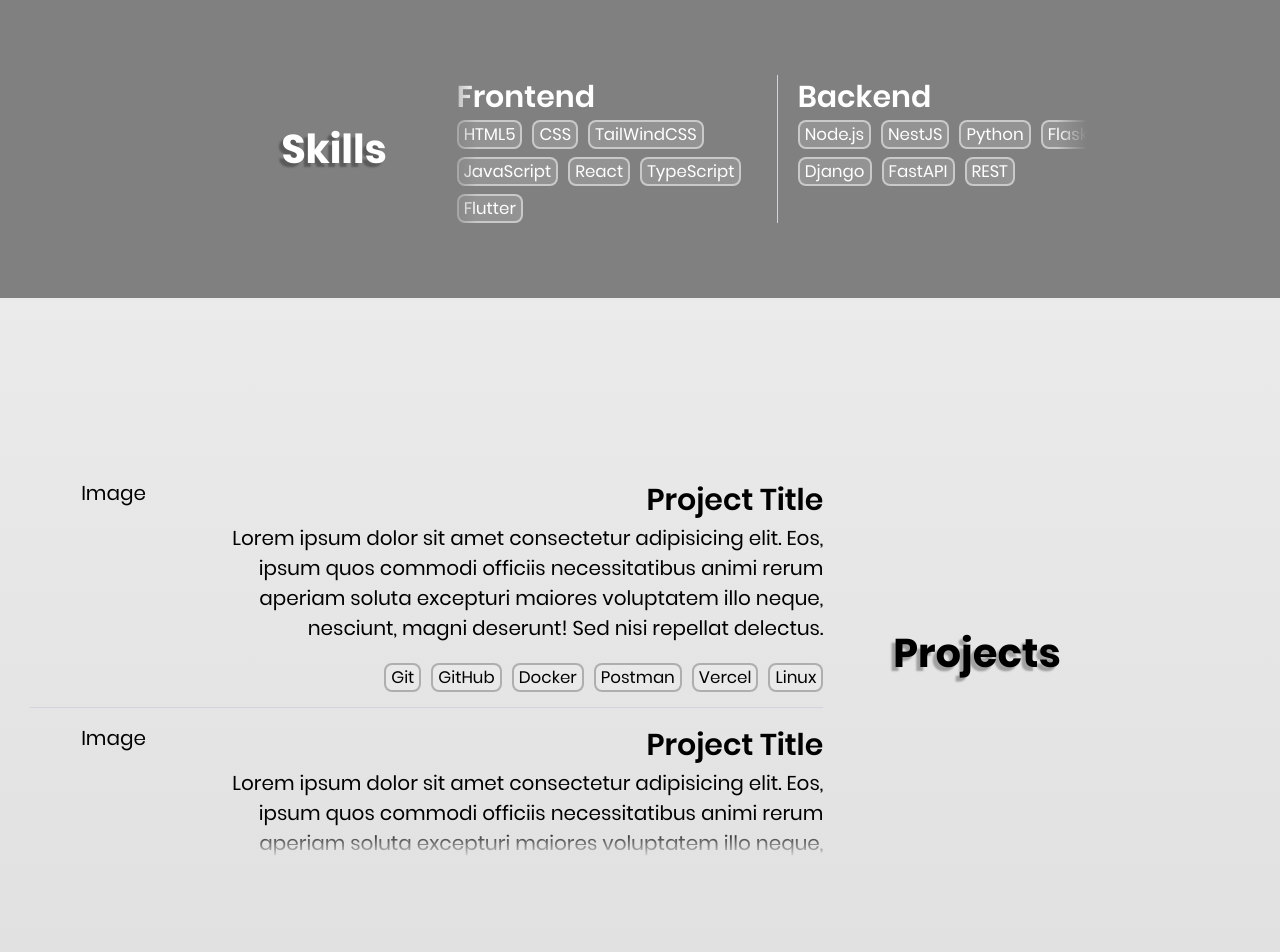
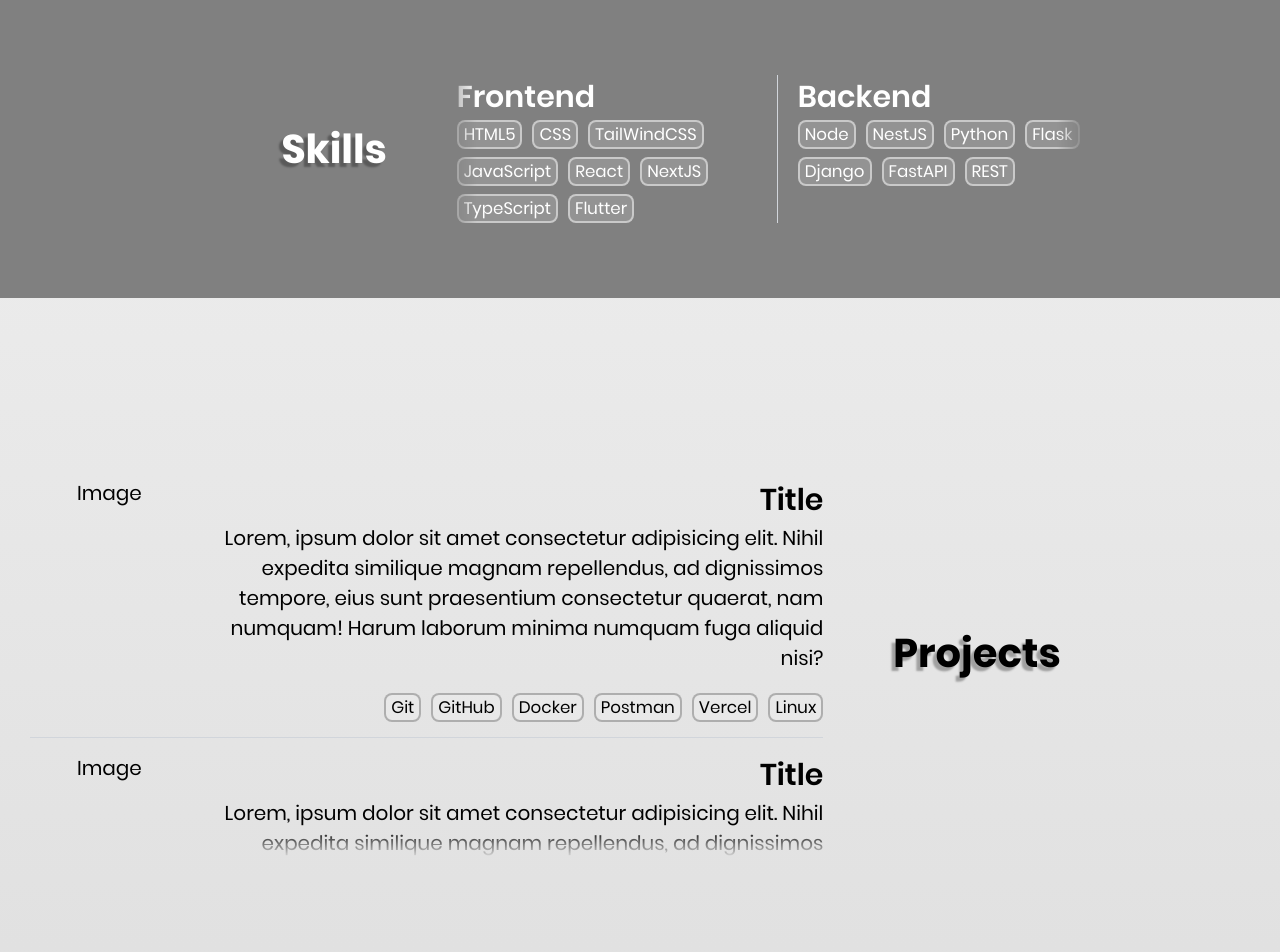
Before and after one commit to dynasteve/personal_portfolio_showcase_V1, a React (Vite) app: page / in a window 1280 px wide. Shown: the part 1080-2032 px from the top of the page. Built offline with nearby package versions, Linux system fonts and the light colour scheme.

Commit message:
refactor code to handle repeated data using arrays  and map functions

```diff
--- a/src/components/page-section-projects/projects.tsx
+++ b/src/components/page-section-projects/projects.tsx
@@ -1,6 +1,36 @@
 import './projects.css'
 
+interface projectContent {
+  title: string;
+  details: string;
+  image: string;
+  skills: string[];
+}
+
+type projectContentType = projectContent[] | Map<projectContent[], string>
+
 export default function Projects() {
+  const projectContent: projectContentType = [
+    {
+      title: 'Title',
+      details: "Lorem, ipsum dolor sit amet consectetur adipisicing elit. Nihil expedita similique magnam repellendus, ad dignissimos tempore, eius sunt praesentium consectetur quaerat, nam numquam! Harum laborum minima numquam fuga aliquid nisi?",
+      image: 'Image',
+      skills: ["Git","GitHub","Docker","Postman","Vercel","Linux"]
+    },
+    {
+      title: 'Title',
+      details: "Lorem, ipsum dolor sit amet consectetur adipisicing elit. Nihil expedita similique magnam repellendus, ad dignissimos tempore, eius sunt praesentium consectetur quaerat, nam numquam! Harum laborum minima numquam fuga aliquid nisi?",
+      image: 'Image',
+      skills: ["Git","GitHub","Docker","Postman","Vercel","Linux"]
+    },
+    {
+      title: 'Title',
+      details: "Lorem, ipsum dolor sit amet consectetur adipisicing elit. Nihil expedita similique magnam repellendus, ad dignissimos tempore, eius sunt praesentium consectetur quaerat, nam numquam! Harum laborum minima numquam fuga aliquid nisi?",
+      image: 'Image',
+      skills: ["Git","GitHub","Docker","Postman","Vercel","Linux"]
+    }
+  ]
+
   return (
     <>
       <div className="page-body-section-title page-body-section-title-one mobile-section-title">
@@ -8,94 +38,30 @@ export default function Projects() {
       </div>
       <div className="page-body-section-content page-body-section-content-one">
         <div className="projects-content-scrollable">
+          {
+            projectContent.map((projectItem) => {
+              return (
                 <div className="project-item">
                   <div className="project-item-left">
-              <div className="project-image">Image</div>
+                    <div className="project-image">{projectItem.image}</div>
                   </div>
                   <div className="project-item-right">
-              <h2>Project Title</h2>
+                    <h2>{projectItem.title}</h2>
                     <p>
-                Lorem ipsum dolor sit amet consectetur adipisicing elit. Eos,
-                ipsum quos commodi officiis necessitatibus animi rerum aperiam
-                soluta excepturi maiores voluptatem illo neque, nesciunt, magni
-                deserunt! Sed nisi repellat delectus.
+                      {projectItem.details}
                     </p>
                     <div className="skills-grid project-skills">
-                <div className="projects-skill-grid-item">Git</div>
-                <div className="projects-skill-grid-item">GitHub</div>
-                <div className="projects-skill-grid-item">Docker</div>
-                <div className="projects-skill-grid-item">Postman</div>
-                <div className="projects-skill-grid-item">Vercel</div>
-                <div className="projects-skill-grid-item">Linux</div>
+                      {projectItem.skills.map((projectItemSkill) => {
+                        return(
+                          <div className="projects-skill-grid-item">{projectItemSkill}</div>
+                        )
+                      })}
                     </div>
                   </div>
                 </div>
-          <div className="project-item">
-            <div className="project-item-left">
-              <div className="project-image">Image</div>
-            </div>
-            <div className="project-item-right">
-              <h2>Project Title</h2>
-              <p>
-                Lorem ipsum dolor sit amet consectetur adipisicing elit. Eos,
-                ipsum quos commodi officiis necessitatibus animi rerum aperiam
-                soluta excepturi maiores voluptatem illo neque, nesciunt, magni
-                deserunt! Sed nisi repellat delectus.
-              </p>
-              <div className="skills-grid project-skills">
-                <div className="projects-skill-grid-item">Git</div>
-                <div className="projects-skill-grid-item">GitHub</div>
-                <div className="projects-skill-grid-item">Docker</div>
-                <div className="projects-skill-grid-item">Postman</div>
-                <div className="projects-skill-grid-item">Vercel</div>
-                <div className="projects-skill-grid-item">Linux</div>
-              </div>
-            </div>
-          </div>
-          <div className="project-item">
-            <div className="project-item-left">
-              <div className="project-image">Image</div>
-            </div>
-            <div className="project-item-right">
-              <h2>Project Title</h2>
-              <p>
-                Lorem ipsum dolor sit amet consectetur adipisicing elit. Eos,
-                ipsum quos commodi officiis necessitatibus animi rerum aperiam
-                soluta excepturi maiores voluptatem illo neque, nesciunt, magni
-                deserunt! Sed nisi repellat delectus.
-              </p>
-              <div className="skills-grid project-skills">
-                <div className="projects-skill-grid-item">Git</div>
-                <div className="projects-skill-grid-item">GitHub</div>
-                <div className="projects-skill-grid-item">Docker</div>
-                <div className="projects-skill-grid-item">Postman</div>
-                <div className="projects-skill-grid-item">Vercel</div>
-                <div className="projects-skill-grid-item">Linux</div>
-              </div>
-            </div>
-          </div>
-          <div className="project-item">
-            <div className="project-item-left">
-              <div className="project-image">Image</div>
-            </div>
-            <div className="project-item-right">
-              <h2>Project Title</h2>
-              <p>
-                Lorem ipsum dolor sit amet consectetur adipisicing elit. Eos,
-                ipsum quos commodi officiis necessitatibus animi rerum aperiam
-                soluta excepturi maiores voluptatem illo neque, nesciunt, magni
-                deserunt! Sed nisi repellat delectus.
-              </p>
-              <div className="skills-grid project-skills">
-                <div className="projects-skill-grid-item">Git</div>
-                <div className="projects-skill-grid-item">GitHub</div>
-                <div className="projects-skill-grid-item">Docker</div>
-                <div className="projects-skill-grid-item">Postman</div>
-                <div className="projects-skill-grid-item">Vercel</div>
-                <div className="projects-skill-grid-item">Linux</div>
-              </div>
-            </div>
-          </div>
+              )
+            })
+          }
         </div>
       </div>
       <div className="page-body-section-title page-body-section-title-one desktop-section-title">
--- a/src/components/page-section-skills/skills.tsx
+++ b/src/components/page-section-skills/skills.tsx
@@ -1,9 +1,17 @@
 import './skills.css'
 
+type skillsContent = [string , string[]][] | Map<string[], string>;
+
 export default function Skills() {
+  const skillsContent: skillsContent = [
+    ['Frontend', ['HTML5', 'CSS', 'TailWindCSS', 'JavaScript', 'React', 'NextJS', 'TypeScript', 'Flutter']],
+    ['Backend', ['Node','NestJS','Python','Flask','Django','FastAPI','REST']],
+    ['Database and ORM', ['PostgreSQL','SQLite','Prisma','TypeORM','MongoDB']],
+    ['Tools', ['Git','GitHub','Docker','Postman','Vercel','Linux']],
+  ];
   return (
     <>
-      <div className="page-body-section-title page-body-section-title-two desktop-section-title">
+        <div className="page-body-section-title page-body-section-title-two desktop-section-title">
           Skills
         </div>
         <div className="page-body-section-title page-body-section-title-one mobile-section-title">
@@ -11,51 +19,24 @@ export default function Skills() {
         </div>
         <div className="page-body-section-content page-body-section-content-two page-body-skills">
           <div className="skills-section-scrollable">
-            <div className="scrollable-section">
-              <h2>Frontend</h2>
-              <div className="skills-grid">
-                <div className='skill-grid-item fe-item-1'>HTML5</div>
-                <div className='skill-grid-item fe-item-2'>CSS</div>
-                <div className='skill-grid-item fe-item-3'>TailWindCSS</div>
-                <div className='skill-grid-item fe-item-4'>JavaScript</div>
-                <div className='skill-grid-item fe-item-5'>React</div>
-                <div className='skill-grid-item fe-item-6'>TypeScript</div>
-                <div className='skill-grid-item fe-item-7'>Flutter</div>
-              </div>
-            </div>
-            <div className="scrollable-section">
-              <h2>Backend</h2>
-              <div className="skills-grid">
-                <div className='skill-grid-item be-item-1'>Node.js</div>
-                <div className='skill-grid-item be-item-2'>NestJS</div>
-                <div className='skill-grid-item be-item-3'>Python</div>
-                <div className='skill-grid-item be-item-4'>Flask</div>
-                <div className='skill-grid-item be-item-5'>Django</div>
-                <div className='skill-grid-item be-item-6'>FastAPI</div>
-                <div className='skill-grid-item be-item-7'>REST</div>
-              </div>
-            </div>
-            <div className="scrollable-section">
-              <h2>Database and ORM</h2>
-              <div className="skills-grid">
-                <div className='skill-grid-item db-item-1'>PostgreSQL</div>
-                <div className='skill-grid-item db-item-2'>SQLite</div>
-                <div className='skill-grid-item db-item-3'>Prisma</div>
-                <div className='skill-grid-item db-item-4'>TypeORM</div>
-                <div className='skill-grid-item db-item-5'>MongoDB</div>
-              </div>
-            </div>
-            <div className="scrollable-section">
-              <h2>Tools</h2>
-              <div className="skills-grid">
-                <div className='skill-grid-item tools-item-1'>Git</div>
-                <div className='skill-grid-item tools-item-2'>GitHub</div>
-                <div className='skill-grid-item tools-item-3'>Docker</div>
-                <div className='skill-grid-item tools-item-4'>Postman</div>
-                <div className='skill-grid-item tools-item-5'>Vercel</div>
-                <div className='skill-grid-item tools-item-5'>Linux</div>
-              </div>
-            </div>
+            {
+              skillsContent.map((skillsContentItem) => {
+                return (
+                  <div className="scrollable-section">
+                    <h2>{skillsContentItem[0]}</h2>
+                  <div className="skills-grid">
+                    {
+                      skillsContentItem[1].map((skill) => {
+                        return (
+                        <div className='skill-grid-item'>{skill}</div>
+                        )
+                      })
+                    }
+                  </div>
+                </div>
+                )
+              })
+            }
           </div>
         </div>
     </>
```
Also changed, not shown: src/components/navbar/navbar.tsx (+0 -30 lines). Lines whose indentation alone changed are shown as unchanged.
